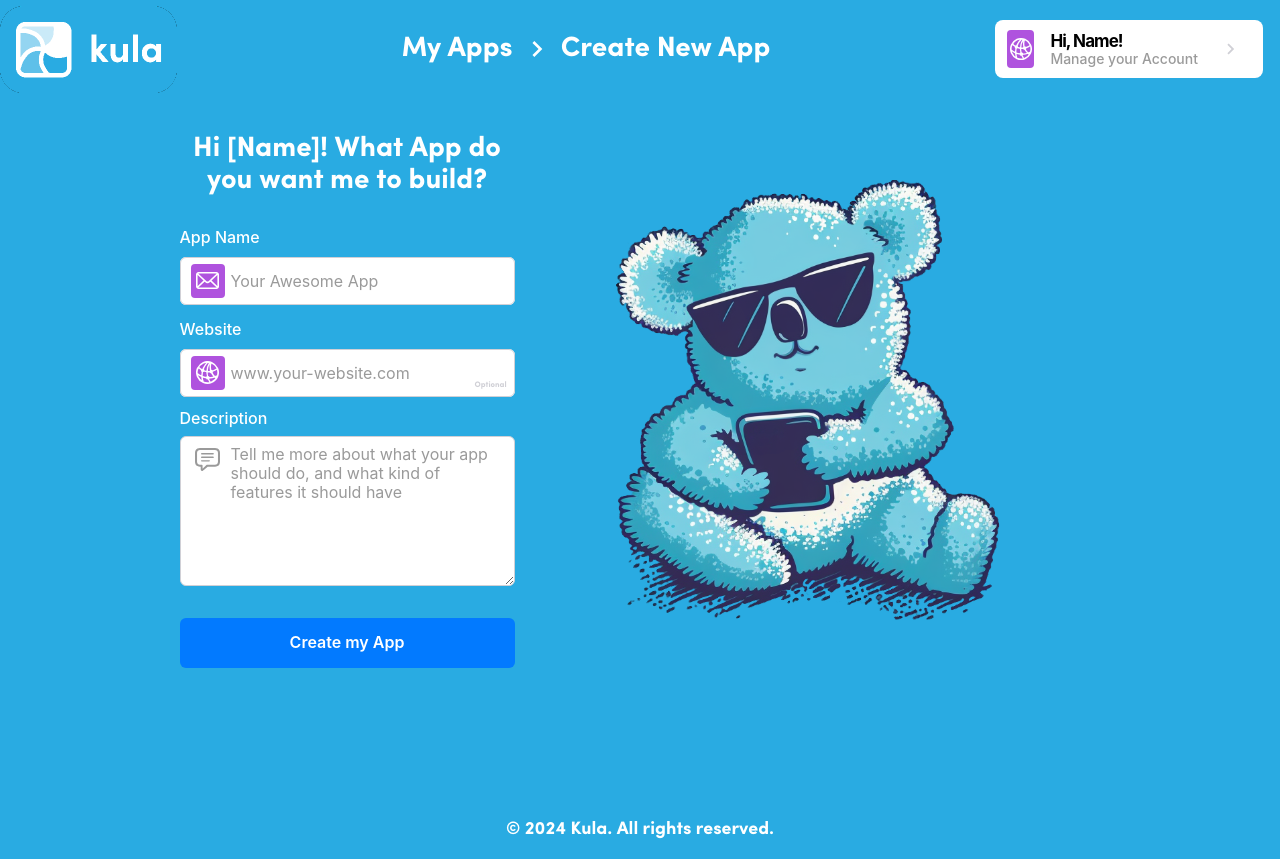
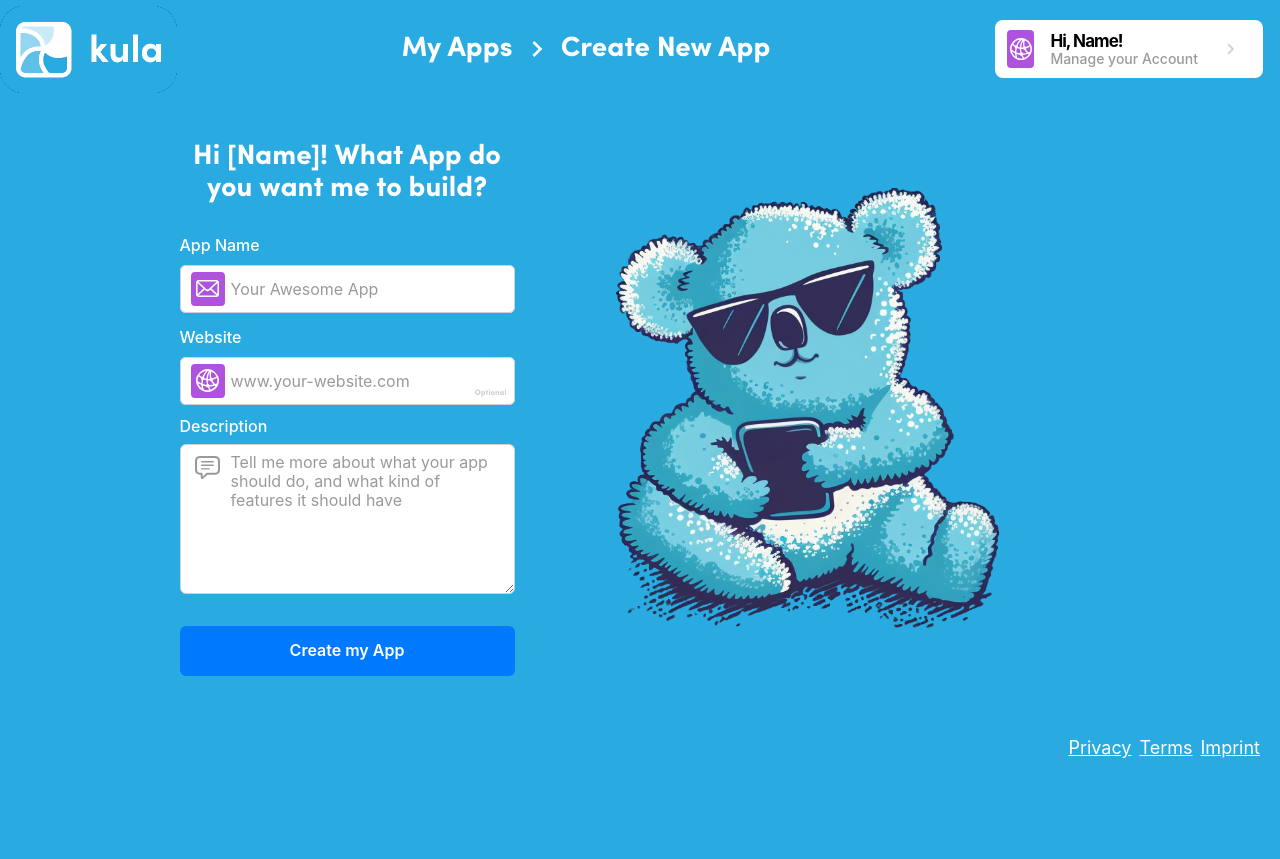
Before and after one commit to anamika-nandi/kula-app, a Next.js app: page /create-new-app in a window 1280 px wide. After the commit the page ends 800 px from the top, so only its background shows below. Built offline with nearby package versions, Linux system fonts and the light colour scheme.

Commit message:
refactor: Update page components with Chakra UI styles and positioning

```diff
--- a/src/app/(dashboard)/account/page.tsx
+++ b/src/app/(dashboard)/account/page.tsx
@@ -34,7 +34,7 @@ const Account: React.FC<AccountProps> = (props) => {
           },
         ]}
       />
-      <Center h="100vh">
+      <Center h="calc(100vh - 180px)">
         <Stack
           maxW="343px"
           w="full"
--- a/src/app/(dashboard)/create-new-app/page.tsx
+++ b/src/app/(dashboard)/create-new-app/page.tsx
@@ -49,7 +49,7 @@ const CreateNewApp: React.FC<CreateNewAppProps> = (props) => {
           },
         ]}
       />
-      <Center h="100vh">
+      <Center h="calc(100vh - 180px)">
         <HStack flexDirection={{ base: "column", md: "row" }}>
           <Stack maxW="335px" w="full" gap="3">
             <Text textStyle="heading" color="white" textAlign="center">
--- a/src/app/(dashboard)/my-apps/page.tsx
+++ b/src/app/(dashboard)/my-apps/page.tsx
@@ -29,7 +29,7 @@ const MyApps: React.FC<MyAppsProps> = (props) => {
           },
         ]}
       />
-      <Center h="100vh">
+      <Center h="calc(100vh - 180px)">
         <HStack
           display="flex"
           flexDirection={{ base: "column", md: "row" }}
--- a/src/app/(dashboard)/preview/page.tsx
+++ b/src/app/(dashboard)/preview/page.tsx
@@ -41,7 +41,7 @@ const AppName: React.FC<AppNameProps> = (props) => {
           },
         ]}
       />
-      <Center h="100vh">
+      <Center h="calc(100vh - 180px)">
         <Flex
           flexDirection={{ base: "column", md: "row" }}
           alignItems="flex-start"
--- a/src/app/(public)/login/page.tsx
+++ b/src/app/(public)/login/page.tsx
@@ -33,7 +33,7 @@ const LogIn: React.FC<LogInProps> = (props) => {
         ]}
       />
 
-      <Center h="100vh">
+      <Center h="calc(100vh - 180px)">
         <HStack display="flex" flexDirection={{ base: "column", md: "row" }}>
           <Stack minW="335px" w="full" spacing={0}>
             <Text textStyle="heading" mb="10" color="white" textAlign="center">
--- a/src/app/(public)/signup/page.tsx
+++ b/src/app/(public)/signup/page.tsx
@@ -22,7 +22,7 @@ const Signup: React.FC<SignupProps> = (props) => {
           },
         ]}
       />
-      <Center h="calc(100vh - 80px)">
+      <Center h="calc(100vh - 180px)">
         <HStack
           display="flex"
           flexDirection={{ base: "column", md: "row" }}
--- a/src/components/Nav.tsx
+++ b/src/components/Nav.tsx
@@ -43,7 +43,7 @@ export function Nav({ breadcrumb, page }: NavProps) {
   };
 
   return (
-    <Box as="nav" pos="fixed" w="full">
+    <Box as="nav" pos="sticky" top="0" bg="kula_blue" w="full">
       <HStack justifyContent="space-between">
         <Link href="/account">
           <Image
--- a/src/components/OnlyDesktop.tsx
+++ b/src/components/OnlyDesktop.tsx
@@ -13,6 +13,7 @@ import {
 import Image from "next/image";
 import { GoArrowUpLeft } from "react-icons/go";
 import { HiOutlineArrowDownRight } from "react-icons/hi2";
+import Link from "next/link";
 export interface OnlyDesktopProps {
   children: React.ReactNode;
 }
@@ -87,9 +88,23 @@ export function OnlyDesktop(props: OnlyDesktopProps) {
       <Box display={{ base: "none", lg: "block" }}>
         {children}
 
-        <Center py="4" as="footer">
+        <Center justifyContent="end" p="4" as="footer" gap="4">
           <Text fontSize="lg" color="white" textAlign="center">
-            © 2024 Kula. All rights reserved.
+            <Link href="/privacy">
+              <Text as="span" fontFamily="body" textDecor="underline" px="1">
+                Privacy
+              </Text>
+            </Link>
+            <Link href="/terms">
+              <Text as="span" fontFamily="body" textDecor="underline" px="1">
+                Terms
+              </Text>
+            </Link>
+            <Link href="/imprint">
+              <Text as="span" fontFamily="body" textDecor="underline" px="1">
+                Imprint
+              </Text>
+            </Link>
           </Text>
         </Center>
       </Box>
```
